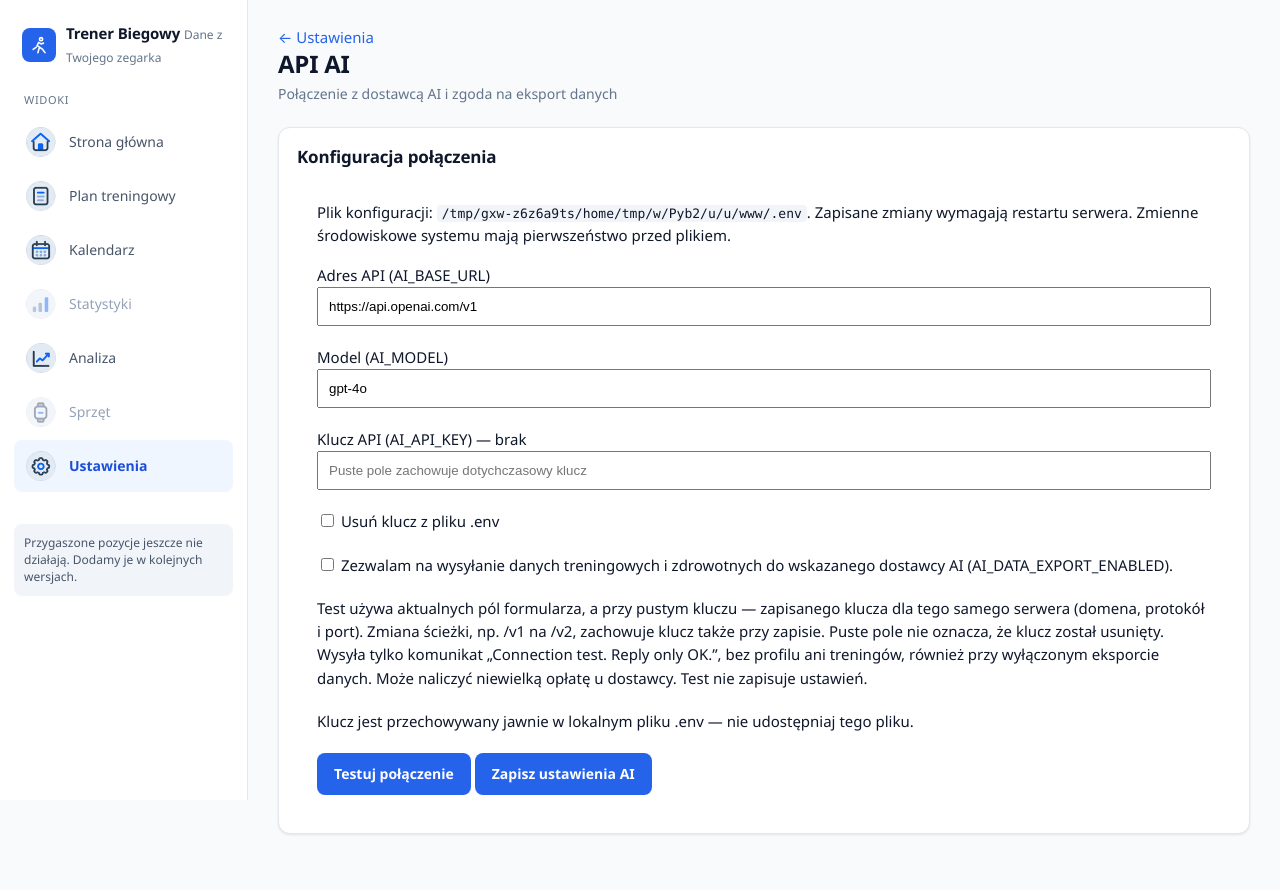
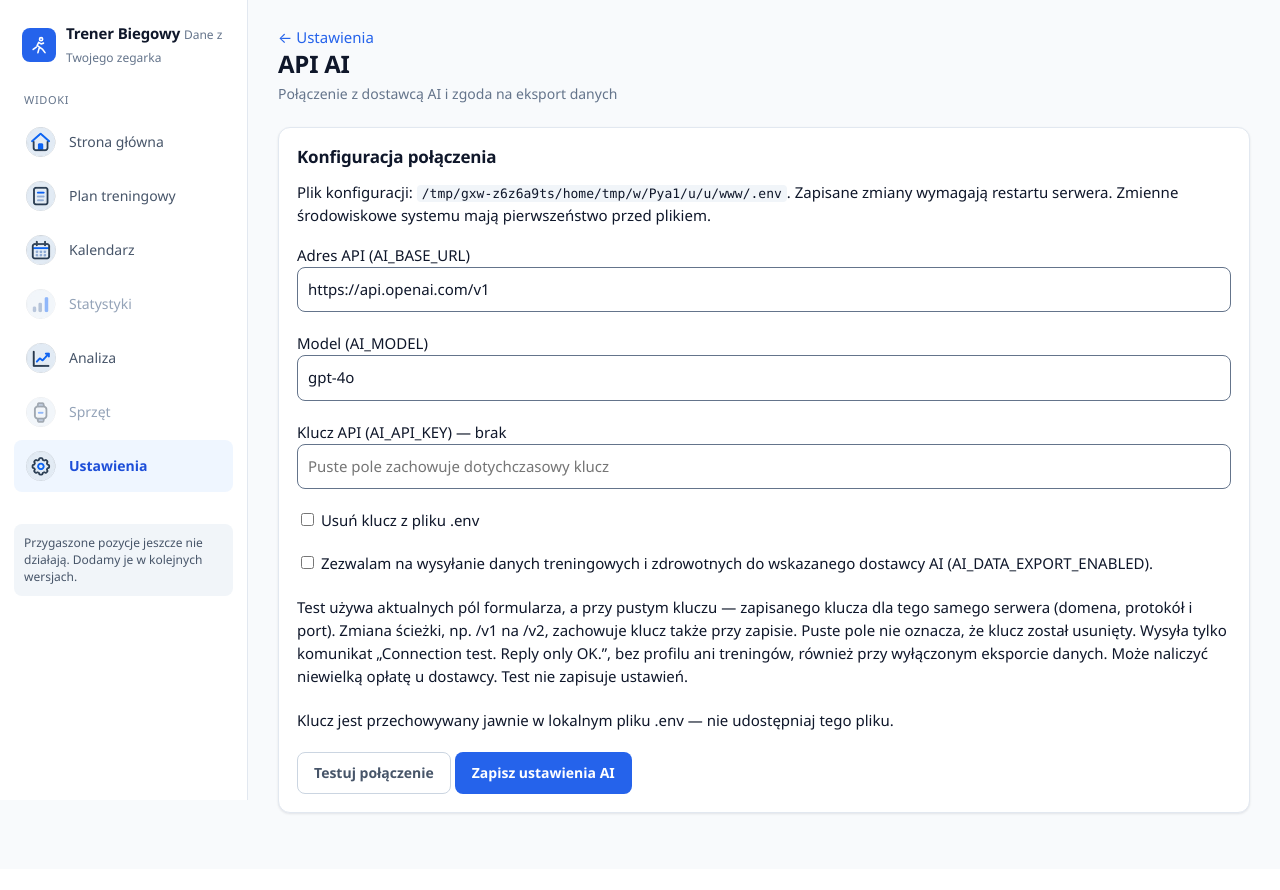
Before and after one commit to mdanielak/TrenerBiegowyAI, a FastAPI app: page /settings/ai in a window 1280 px wide. After the commit the page ends 815 px from the top, so only its background shows below. Run offline with FastAPI, Linux system fonts and the light colour scheme.

Commit message:
Move inline styles to CSS, version the stylesheet, compact empty states
- Replace every inline style attribute with classes in styles.css; AI settings
  inputs get 44px height, 8px radius and a 4.76:1 border
- Append a content hash to the stylesheet URL so browsers drop stale CSS
- Show short "nothing today" messages as a compact image-beside-text row
- Make "Testuj połączenie" a secondary button next to the primary save
- Ask the plan model for Polish diacritics in workout names

Co-Authored-By: Claude Opus 5.5 <noreply@anthropic.com>

```diff
--- a/ai/plan_generation.py
+++ b/ai/plan_generation.py
@@ -105,7 +105,9 @@ _PLAN_RULES = """ZASADY UKŁADANIA TYGODNIA
 7. W tygodniu jest najwyżej jeden trening jakościowy
    (kind="tempo", "threshold" albo "intervals") i najwyżej jeden długi bieg (kind="long").
 8. Nie stosuj wartości domyślnych w miejscu nieznanych danych. Brak wartości oznacz `null`.
-9. Odpowiedź zwróć wyłącznie jako JSON zgodny ze schematem, bez Markdown i bez bloku kodu."""
+9. Odpowiedź zwróć wyłącznie jako JSON zgodny ze schematem, bez Markdown i bez bloku kodu.
+10. Wszystkie teksty, także `name`, pisz poprawną polszczyzną z polskimi znakami
+   (np. "Łatwy 40 min – Z2", nie "Latwy 40 min - Z2"), nawet jeśli wcześniejsze treningi ich nie mają."""
 
 _PLAN_SCHEMA = """SCHEMAT ODPOWIEDZI
 Zwróć obiekt JSON o dokładnie takich kluczach:
--- a/api/main.py
+++ b/api/main.py
@@ -2,6 +2,7 @@
 """Lokalne API i dashboard Trenera Biegowego AI."""
 from __future__ import annotations
 
+import hashlib
 import logging
 import secrets
 import tomllib
@@ -43,6 +44,18 @@ _CSRF_COOKIE = "trainer_csrf"
 _TEMPLATES = Jinja2Templates(directory=str(Path(__file__).resolve().parents[1] / "templates"))
 _TEMPLATES.env.filters["num"] = _format_number
 _TEMPLATES.env.filters["plural"] = _plural
+
+
+def _static_version(relative: str) -> str:
+    """Krótki skrót treści pliku statycznego; zmiana pliku wymusza jego ponowne pobranie."""
+    try:
+        content = (Path(__file__).resolve().parents[1] / "static" / relative).read_bytes()
+    except OSError:
+        return "0"
+    return hashlib.sha256(content).hexdigest()[:10]
+
+
+_TEMPLATES.env.globals["css_version"] = _static_version("css/styles.css")
 
 
 def _app_version() -> str:
--- a/static/css/styles.css
+++ b/static/css/styles.css
@@ -207,6 +207,16 @@
     box-shadow: var(--shadow);
     padding: 18px;
   }
+  .ring-caption { color: var(--fg-muted); font-size: 12.5px; }
+  .suggestion-row { align-items: flex-start; }
+  .suggestion-row > .suggestion { flex: 1 1 auto; }
+
+  /* Pola formularza: obramowanie 3:1 (#CBD5E1 na bieli to 1,48:1, więc --fg-muted 4,76:1), wysokość 44 px. */
+  .form-stack { margin-top: 16px; }
+  .text-input {
+    width: 100%; min-height: 44px; padding: 10px; font: inherit; color: var(--fg);
+    background: var(--surface); border: 1px solid var(--fg-muted); border-radius: 8px;
+  }
   .card-head { display: flex; align-items: center; justify-content: space-between; gap: 12px; margin-bottom: 14px; }
   .card-head h2 { display: flex; align-items: center; gap: 8px; }
   .card-head .icon { color: var(--fg-muted); }
@@ -332,6 +342,7 @@
   .item-title { font-weight: 600; font-size: 14px; }
   .item-meta { font-size: 12.5px; color: var(--fg-muted); display: flex; flex-wrap: wrap; gap: 4px 12px; margin-top: 1px; }
   .item-side { text-align: right; flex: none; }
+  .item-side .item-meta { justify-content: flex-end; }
   .item-strong { font-weight: 650; font-size: 14px; }
 
   .empty {
@@ -409,6 +420,7 @@
   .day-block-meta { color: var(--fg-mid); font-size: 12px; }
 
   .week-nav { display: flex; align-items: center; gap: 8px; }
+  .page-nav { margin-top: 12px; }
 
   /* Siatka planu: rodzaj treningu i gotowość obok siebie. */
   .day-pills { display: flex; flex-wrap: wrap; gap: 6px; }
@@ -432,6 +444,10 @@
   .legend { display: flex; flex-wrap: wrap; gap: 14px; font-size: 12px; color: var(--fg-mid); margin-top: 10px; }
   .legend-item { display: inline-flex; align-items: center; gap: 6px; }
   .legend-swatch { width: 10px; height: 10px; border-radius: 3px; flex: none; }
+  .legend-swatch.ok { background: var(--ok-icon); }
+  .legend-swatch.warn { background: var(--warn-icon); }
+  .legend-swatch.bad { background: var(--danger-icon); }
+  .legend + .week { margin-top: 14px; }
 
   /* ===================== przyciski ===================== */
 
@@ -542,6 +558,9 @@
     font-size: 13.5px;
   }
   .empty-art .asset { opacity: 0.85; }
+  /* Krótki komunikat: obrazek obok zdania, nie nad nim. */
+  .empty-art.compact { flex-direction: row; justify-content: center; gap: 14px; padding: 14px 16px; text-align: left; }
+  .empty-art.compact p { margin: 0; }
 
   /* ===================== dostępność ===================== */
 
--- a/templates/_styles.html
+++ b/templates/_styles.html
@@ -1,2 +1,2 @@
-<!-- Trener Biegowy - arkusz styli wyodrebniony do static/css/styles.css -->
-<link rel="stylesheet" href="/static/css/styles.css">
+{# Arkusz stylu; ?v= to skrót treści pliku, więc przeglądarka nie trzyma starej wersji. #}
+<link rel="stylesheet" href="/static/css/styles.css?v={{ css_version }}">
--- a/templates/plan.html
+++ b/templates/plan.html
@@ -21,7 +21,7 @@
   <div>
     <h1>Plan treningowy</h1>
     <p class="page-sub">{{ format_date(week_start) }} – {{ format_date(week_end) }}</p>
-    <div class="week-nav" style="margin-top: 12px">
+    <div class="week-nav page-nav">
       <a class="btn btn-secondary" href="/plan?week={{ prev_week }}">Poprzedni tydzień</a>
       {% if week_start != current_week %}
         <a class="btn btn-secondary" href="/plan?week={{ current_week }}">Ten tydzień</a>
@@ -260,7 +260,7 @@
             {% if plan_day.hr_target %}
               <span class="item-side">
                 <span class="item-strong">{{ plan_day.hr_target }}</span>
-                <span class="item-meta" style="justify-content: flex-end">strefa tętna</span>
+                <span class="item-meta">strefa tętna</span>
               </span>
             {% endif %}
           </div>
--- a/templates/settings_ai.html
+++ b/templates/settings_ai.html
@@ -10,7 +10,7 @@
 </div>
 <section class="card" aria-labelledby="ai-heading">
   <div class="card-head"><h2 id="ai-heading">Konfiguracja połączenia</h2></div>
-  <div style="padding: 20px">
+  <div>
     {% if ai_error %}<div class="banner bad" role="alert">{{ ai_error }}</div>{% endif %}
     {% if ai_test_success %}
       <div class="banner info" role="status">Połączenie działa — wybrany model odpowiedział. Test nie zapisał ustawień.</div>
@@ -24,16 +24,16 @@
     {% if ai_settings %}
     <p>Plik konfiguracji: <code>{{ ai_env_path }}</code>. Zapisane zmiany wymagają restartu serwera.
        Zmienne środowiskowe systemu mają pierwszeństwo przed plikiem.</p>
-    <form method="post" action="/settings/ai" class="stack" style="margin-top: 16px" id="ai-form">
+    <form method="post" action="/settings/ai" class="stack form-stack" id="ai-form">
       <input type="hidden" name="csrf_token" value="{{ csrf_token }}">
       <label>Adres API (AI_BASE_URL)<br>
-        <input type="url" name="base_url" value="{{ ai_settings.base_url }}" required maxlength="4096" style="width: 100%; padding: 10px" placeholder="https://api.openai.com/v1">
+        <input type="url" name="base_url" value="{{ ai_settings.base_url }}" required maxlength="4096" class="text-input" placeholder="https://api.openai.com/v1">
       </label>
       <label>Model (AI_MODEL)<br>
-        <input type="text" name="model" value="{{ ai_settings.model }}" required maxlength="4096" style="width: 100%; padding: 10px" placeholder="Nazwa modelu u dostawcy">
+        <input type="text" name="model" value="{{ ai_settings.model }}" required maxlength="4096" class="text-input" placeholder="Nazwa modelu u dostawcy">
       </label>
       <label>Klucz API (AI_API_KEY) — {{ 'ustawiony' if ai_settings.key_present else 'brak' }}<br>
-        <input type="password" name="api_key" autocomplete="new-password" maxlength="4096" style="width: 100%; padding: 10px" placeholder="Puste pole zachowuje dotychczasowy klucz">
+        <input type="password" name="api_key" autocomplete="new-password" maxlength="4096" class="text-input" placeholder="Puste pole zachowuje dotychczasowy klucz">
       </label>
       <label><input type="checkbox" name="clear_key" value="true" {% if ai_settings.clear_key %}checked{% endif %}> Usuń klucz z pliku .env</label>
       <label><input type="checkbox" name="export_enabled" value="true" {% if ai_settings.export_enabled %}checked{% endif %}>
@@ -45,8 +45,8 @@
          Może naliczyć niewielką opłatę u dostawcy. Test nie zapisuje ustawień.</p>
       <p>Klucz jest przechowywany jawnie w lokalnym pliku .env — nie udostępniaj tego pliku.</p>
       <div>
-        <button type="submit" formaction="/settings/ai/test" class="btn">Testuj połączenie</button>
-        <button type="submit" class="btn primary">Zapisz ustawienia AI</button>
+        <button type="submit" formaction="/settings/ai/test" class="btn btn-secondary">Testuj połączenie</button>
+        <button type="submit" class="btn">Zapisz ustawienia AI</button>
       </div>
       <p id="ai-progress" role="status" hidden>Testowanie połączenia… czekam na odpowiedź API.</p>
     </form>
```
Also changed, not shown: templates/today.html (+8 -8 lines), templates/week.html (+4 -4 lines).
